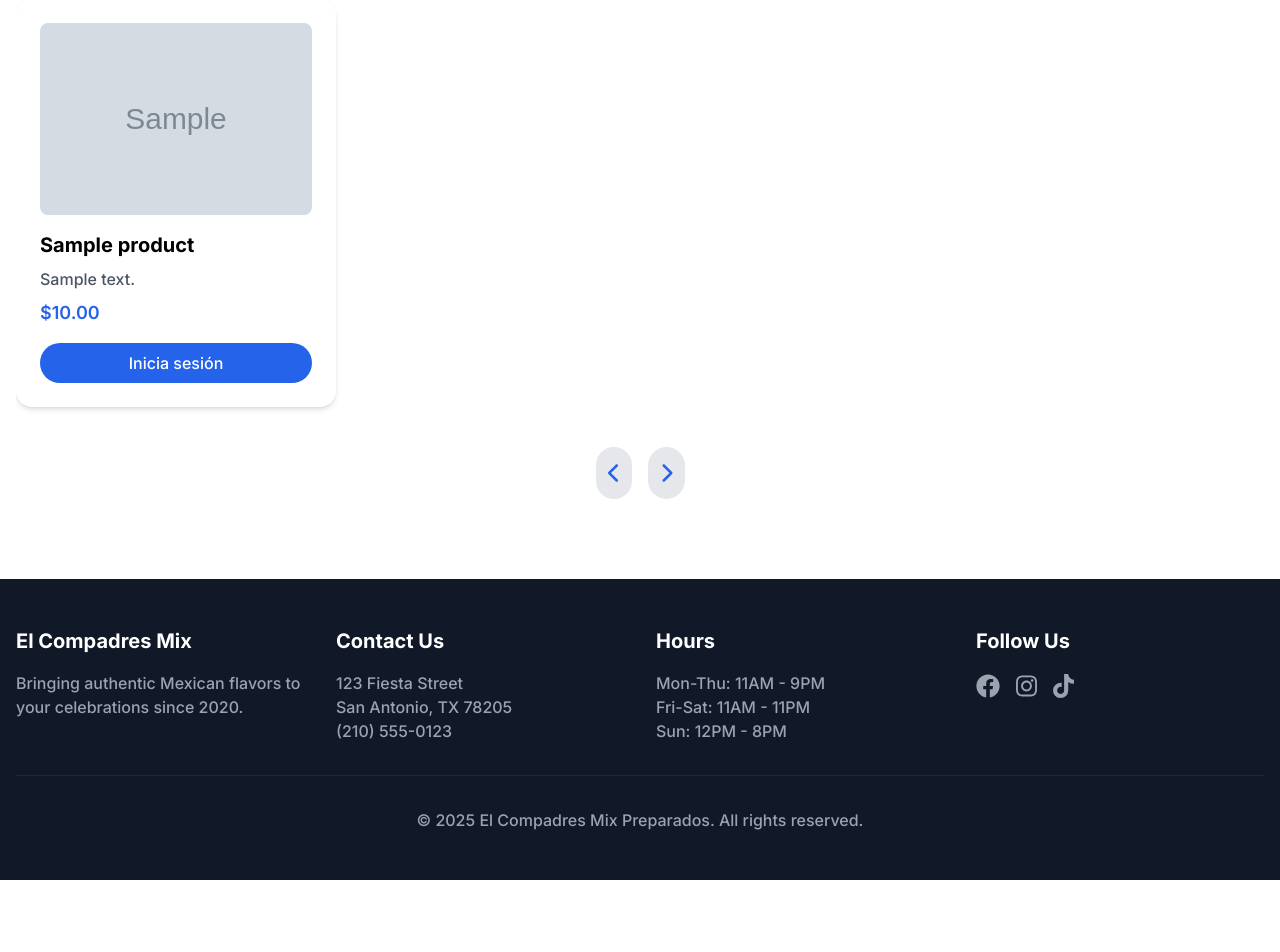
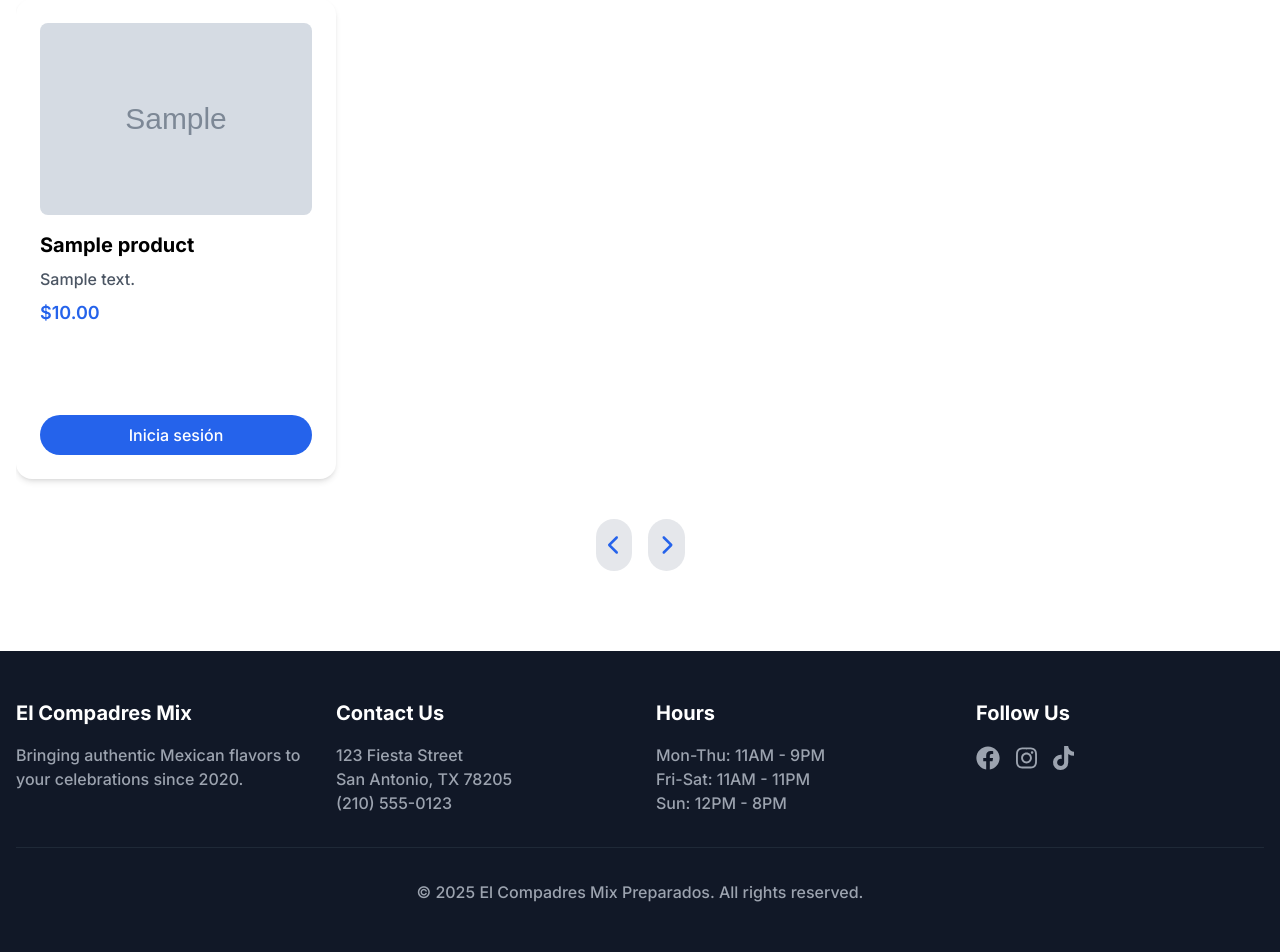
Before and after one commit to ebyted/mixpreparados, a Django app: page /products/ in a window 1280 px wide. Shown: the part 297-1249 px from the top of the page. Before the commit the page ends 1177 px from the top, so only its background shows below. Run offline with Django 5.2, Linux system fonts and the light colour scheme; tables that the repository leaves empty hold one stand-in row (values such as "Sample post"); grey boxes marked "Sample" are stand-in pictures; some libraries are stand-ins or nearby versions.

Commit message:
fix: restructure product card layout for improved accessibility and usability in products.html

```diff
--- a/templates/products/products.html
+++ b/templates/products/products.html
@@ -8,14 +8,17 @@
 
     <div id="carousel-slides" class="flex overflow-x-auto snap-x snap-mandatory gap-6 scroll-smooth pb-4">
       {% for product in products %}
-      <div class="flex-none w-80 snap-start bg-white shadow-md rounded-2xl p-6">
+      <div class="flex-none w-80 snap-start bg-white shadow-md rounded-2xl p-6 flex flex-col justify-between h-[480px]">
+        <div>
           <img src="{% if product.image_url %}{{ product.image_url }}{% else %}{% static 'images/default.jpg' %}{% endif %}"
                alt="{{ product.name }}"
                class="w-full h-48 object-cover rounded-lg mb-4">
           <h3 class="text-xl font-bold mb-2">{{ product.name }}</h3>
           <p class="text-gray-600 mb-2">{{ product.description }}</p>
           <span class="block text-lg font-semibold text-blue-600">${{ product.price }}</span>
+        </div>
 
+        <div class="mt-auto">
           {% if user.is_authenticated %}
           <form method="post" action="{% url 'products:add_to_cart_from_products' product.id %}">
             {% csrf_token %}
@@ -30,6 +33,7 @@
             Inicia sesión
           </a>
           {% endif %}
+        </div>
       </div>
       {% endfor %}
     </div>
```
Lines whose indentation alone changed are shown as unchanged.
